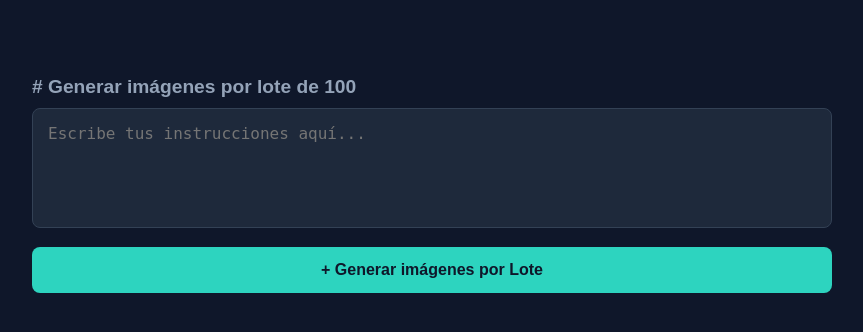
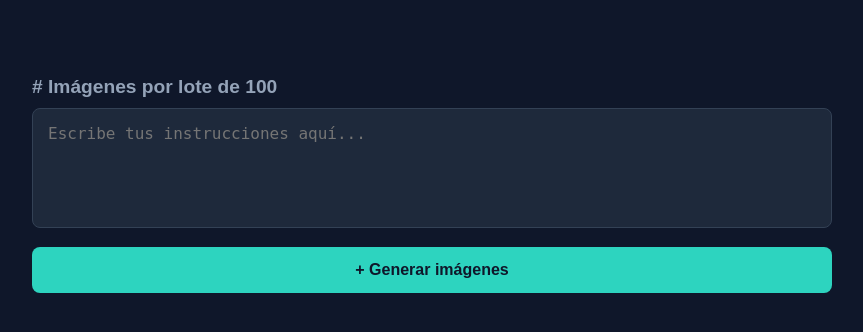
Before and after one commit to floresyahir006-boop/genia-ai, a FastAPI app: page / in a window 1280 px wide. Shown: the top 332 px of the page, without its empty margins (208-1071 px from the left). Run offline with FastAPI, Linux system fonts and the light colour scheme.

Commit message:
Arreglar HTML automatico desde terminal

```diff
--- a/templates/index.html
+++ b/templates/index.html
@@ -61,13 +61,21 @@
 <body>
 
     <div class="container">
-        <h2># Generar imágenes por lote de 100</h2>
-        <!-- Modificamos el formulario para pasar el parámetro por la URL dinámicamente -->
-        <form method="POST" onsubmit="this.action='/generar-lote-ia?prompts=' + encodeURIComponent(document.getElementById('prompts').value);">
-            <textarea id="prompts" name="prompts" placeholder="Escribe tus instrucciones aquí..."></textarea>
-            <button type="submit" class="btn-submit">+ Generar imágenes por Lote</button>
+        <h2># Imágenes por lote de 100</h2>
+        <form action="/generar-lote-ia" method="POST" id="form-lote">
+            <textarea id="input-prompts" placeholder="Escribe tus instrucciones aquí..." required></textarea>
+            <button type="submit" class="btn-submit">+ Generar imágenes</button>
         </form>
     </div>
 
+    <script>
+        document.getElementById('form-lote').addEventListener('submit', function(e) {
+            e.preventDefault();
+            const promptsValue = encodeURIComponent(document.getElementById('input-prompts').value);
+            this.action = /generar-lote-ia?prompts=${promptsValue};
+            this.submit();
+        });
+    </script>
+
 </body>
 </html>
```
